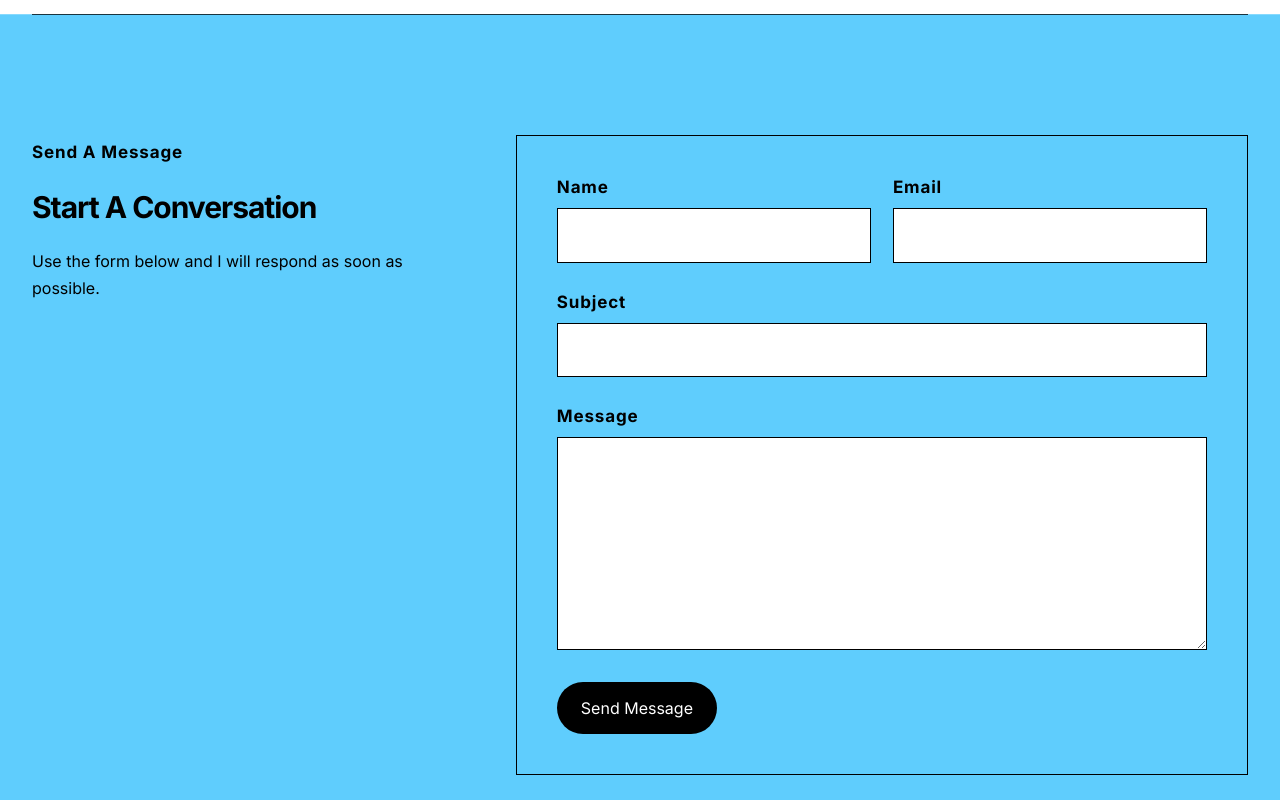
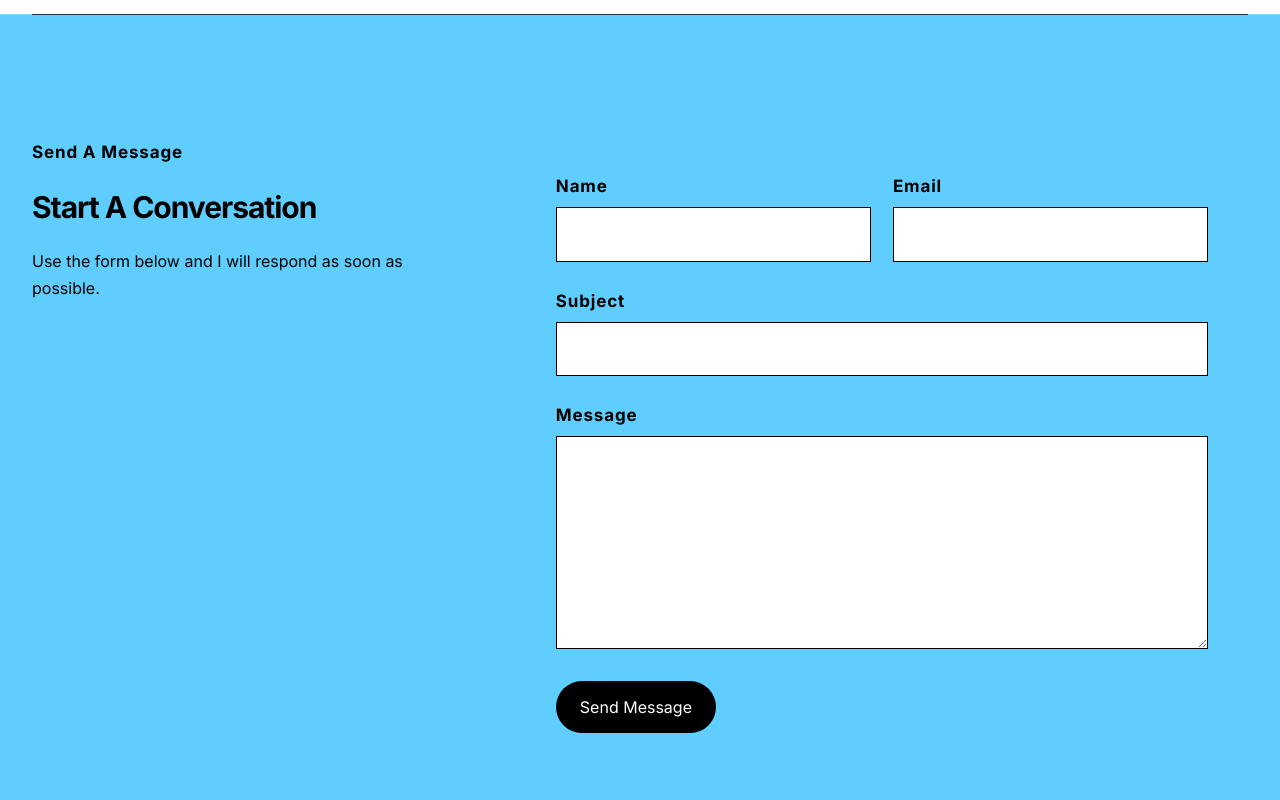
Before and after one commit to Tianyi0510/modern-fundamental-analyst, a Next.js app: page /contact in a window 1280 px wide. Shown: the part 1540-2340 px from the top of the page. Built offline with nearby package versions, Linux system fonts and the light colour scheme.

Commit message:
Remove Contact form container border

```diff
--- a/components/contact-form.module.css
+++ b/components/contact-form.module.css
@@ -49,7 +49,7 @@
   grid-template-columns: repeat(2, minmax(0, 1fr));
   gap: 28px 22px;
   padding: 40px;
-  border: 1px solid var(--black);
+  border: 0;
   background: transparent;
 }
 
```
Also changed, not shown: 1 other file (tests, documents, lock files or other folders).
